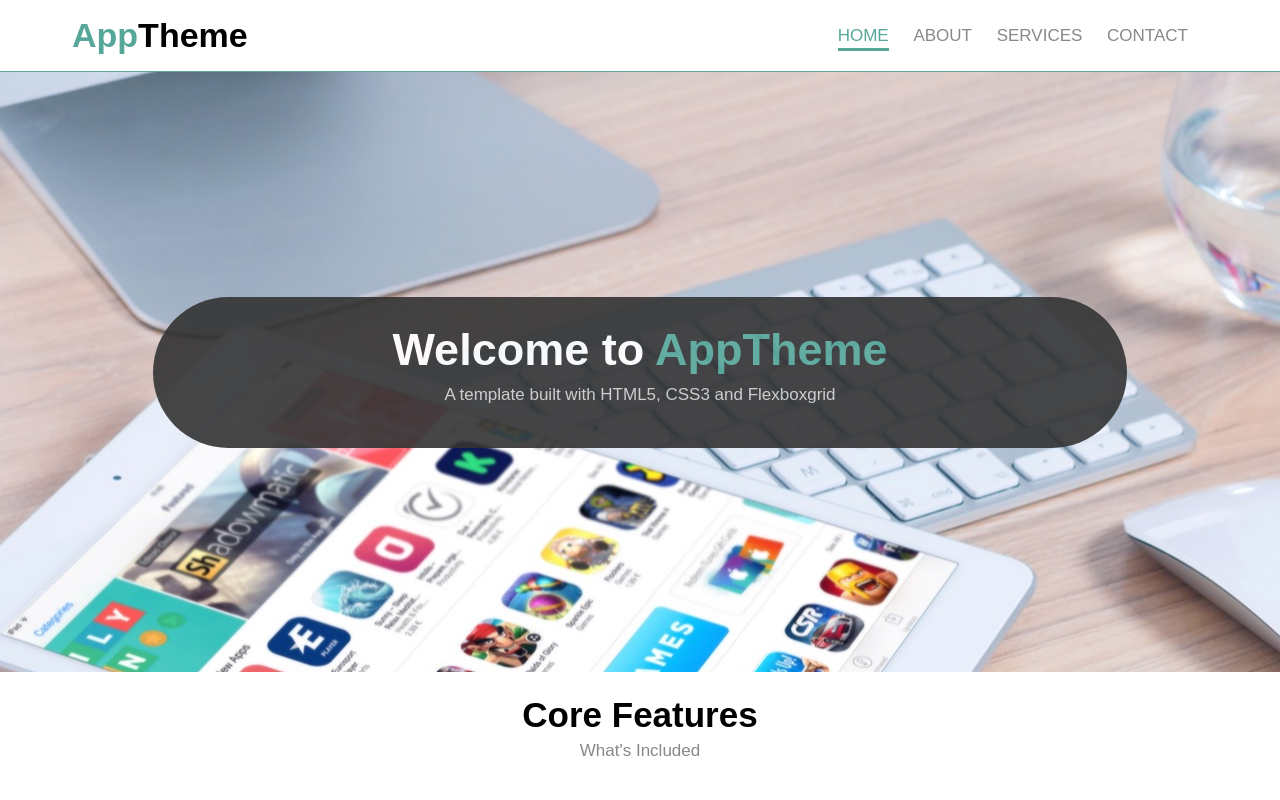
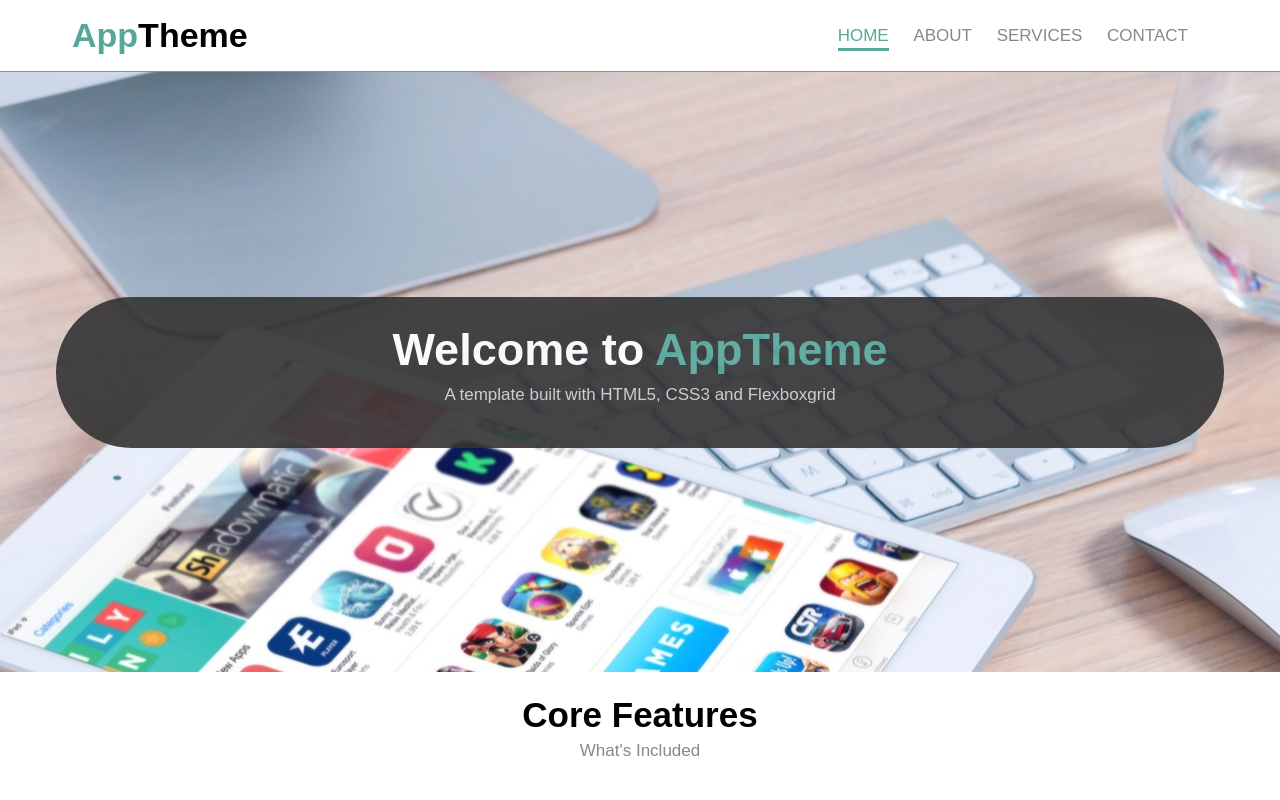
Before and after one commit to DoublePK/AppTheme.github.io, a plain HTML site: page index.html in a window 1280 px wide. Shown: the top 800 px of the page. Drawn offline with Linux system fonts and the light colour scheme.

Commit message:
modify showcase

```diff
--- a/index.html
+++ b/index.html
@@ -37,7 +37,7 @@
    <section id="showcase">
        <div class="container">
            <div class="row center-xs center-sm center-md center-lg middle-xs middle-sm middle-md middle-lg">
-               <div class="col-xs-10 col-sm-10 col-md-10 col-lg-10 showcase-content">
+               <div class="col-xs-10 col-sm-11 col-md-12 col-lg-12 showcase-content">
                    <h1>Welcome to <span class="primary-text">AppTheme</span></h1>
                    <p>A template built with HTML5, CSS3 and Flexboxgrid</p>
                </div>
```
